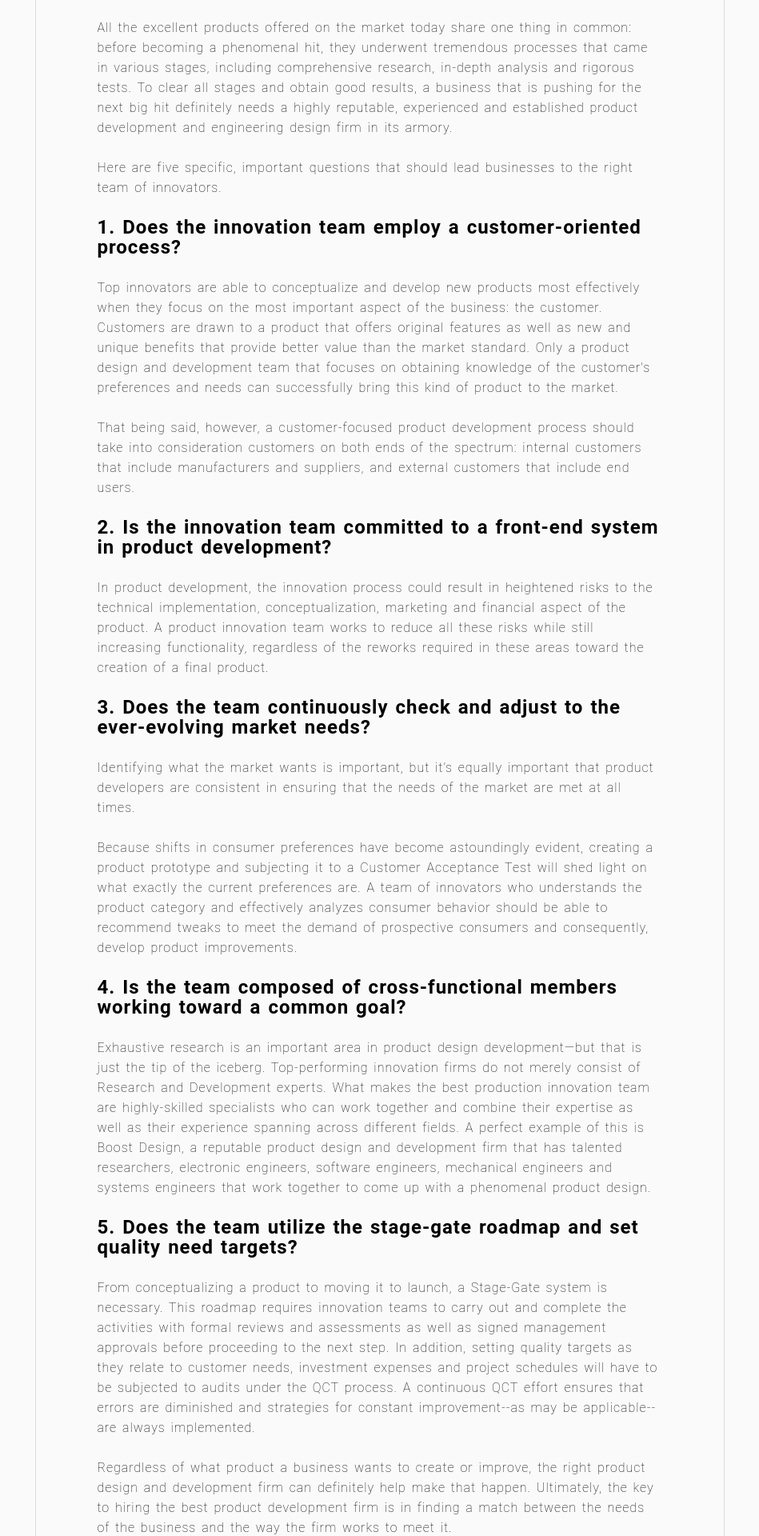
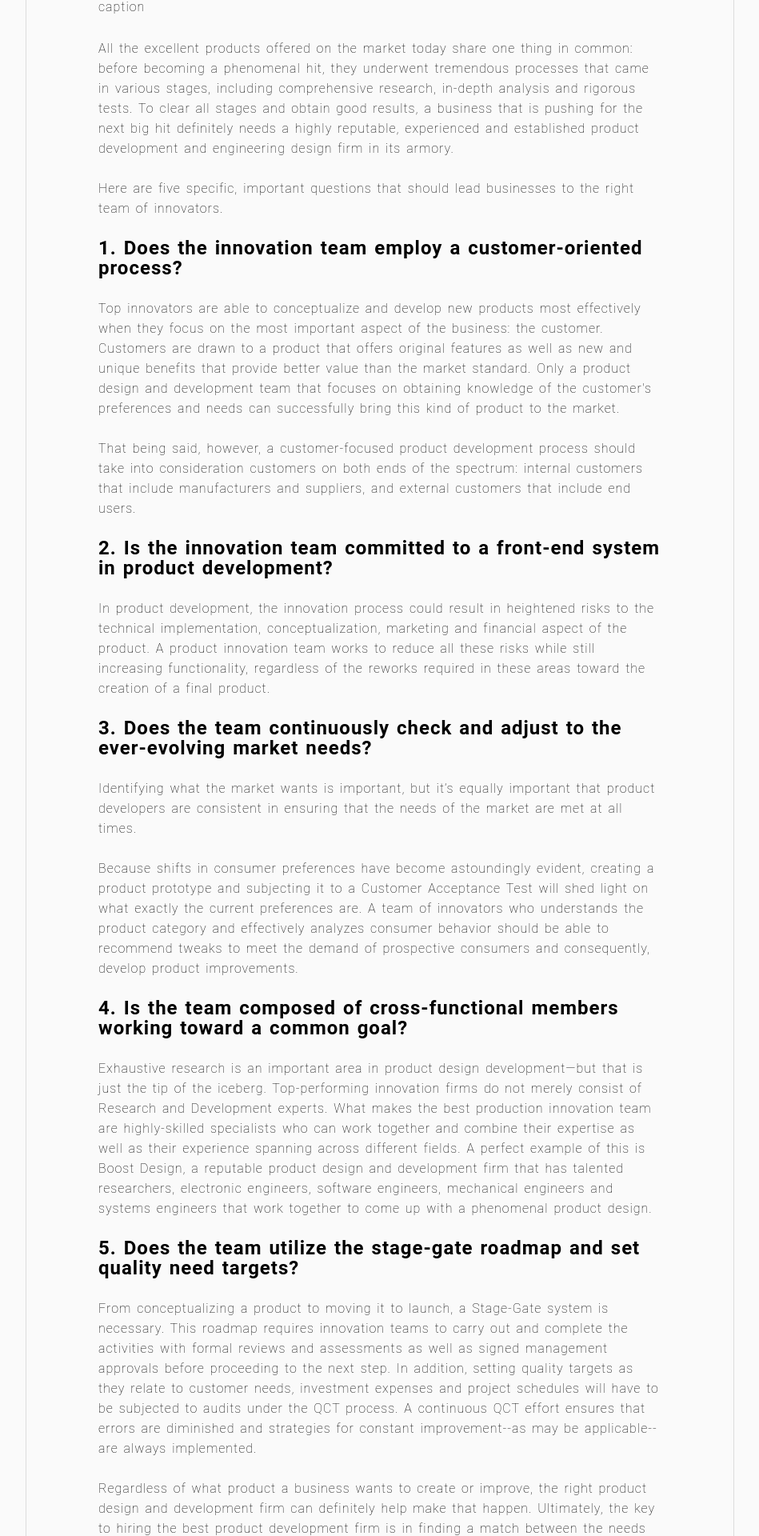
Before and after one commit to jhoporter/jporterwork, a Flask app: page /hiring-product-development-firm in a window 1280 px wide. Shown: the part 847-2767 px from the top of the page at 80% size, without its empty margins (165-1114 px from the left). Run offline with Flask 2, Linux system fonts and the light colour scheme.

Commit message:
minor css edits

```diff
--- a/app/static/styles.css
+++ b/app/static/styles.css
@@ -86,9 +86,8 @@ a:hover {
 
 /* Blog Article */
 .article-container {
-  width: 85%;
+  width: 100%;
   margin: 0 auto;
-  margin-bottom: 35px;
   position: relative;
   padding-top: 35px;
   background-color: #FAFAFA;
@@ -96,9 +95,10 @@ a:hover {
 }
 
 .article {
-  width: 65%;
+  width: 55%;
   margin: 0 auto;
   padding: 5% 7%;
+  margin-bottom: 3%;
   font-family: 'Roboto', sans-serif;
   letter-spacing: 1px;
   font-weight: 200;
@@ -186,12 +186,7 @@ a:hover {
   position: relative;
 }
 
-.imagecaption {
-  position: absolute;
-  bottom: 10px;
-  right: 0;
-  padding-right: 10px;
-}
+
 
 .blog-image {
   width: auto;
--- a/app/templates/layout.html
+++ b/app/templates/layout.html
@@ -37,12 +37,6 @@
         <div class="navbackground"></div>
         {% block content %}{% endblock %}
 
-        <footer>
-          <div class="copyright">
-              © 2020 by Jho Porter
-          </div>
-        </footer>
-
 
 
 
@@ -58,4 +52,11 @@
         </script>
 
     </body>
+
+    <footer>
+      <div class="copyright">
+          © 2020 by Jho Porter
+      </div>
+    </footer>
+
 </html>
--- a/app/templates/sample-hiring-product-development.html
+++ b/app/templates/sample-hiring-product-development.html
@@ -7,7 +7,10 @@
 
     <div class="article-title">5 Factors to Consider Before Hiring a Product Development Firm</div>
     <div class="article-category">Category: Business</div>
-    <div><img src="/static/idea.png" class="article-image"></div>
+    <div>
+      <img src="/static/idea.png" class="article-image">
+      <div class="caption">caption<caption>
+    </div>
     <div class="article-body">
       <p>All the excellent products offered on the market today share one thing in common: before becoming a phenomenal hit, they underwent tremendous processes that came in various stages, including comprehensive research, in-depth analysis and rigorous tests. To clear all stages and obtain good results, a business that is pushing for the next big hit definitely needs a highly reputable, experienced and established product development and engineering design firm in its armory.</p>
       <p>Here are five specific, important questions that should lead businesses to the right team of innovators.</p>
```
